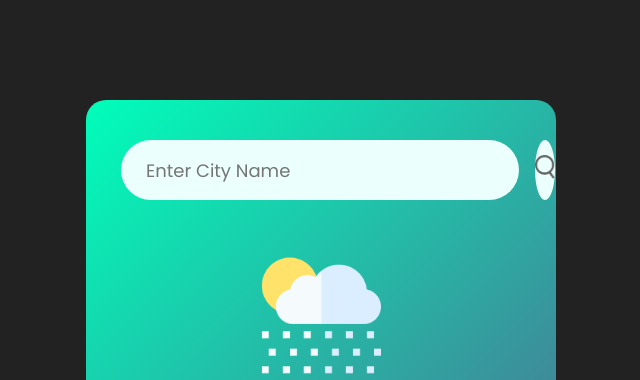
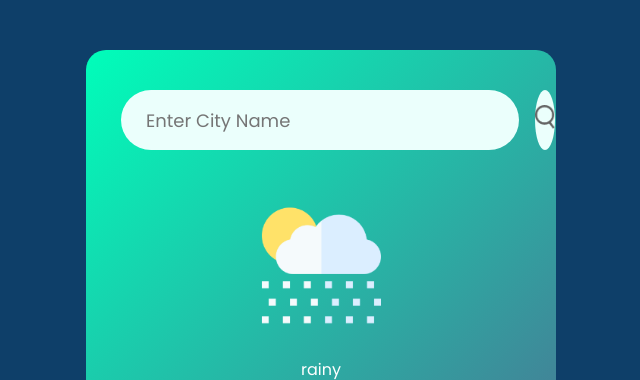
Before and after one commit to alisteralex/task4, a plain HTML site: page index.html in a window 1280 px wide. Shown: the top 380 px of the page, without its empty margins (319-959 px from the left). Drawn offline with Linux system fonts and the light colour scheme.

Commit message:
minor changes

```diff
--- a/index.html
+++ b/index.html
@@ -16,6 +16,7 @@
 
             <div class="weather">
                 <img src="./images/rain.png" alt="" class="weather-icon">
+                <p class="condition">rainy</p>
                 <h1 class="temp"> 22°C</h1>
                 <h2 class="city">Calangute</h2>
                 <div class="details">
--- a/script.js
+++ b/script.js
@@ -10,9 +10,10 @@ const checkWeather = async (city) =>{
     console.log(data);
 
     document.querySelector('.city').innerHTML = data.name;
-    document.querySelector('.temp').innerHTML = data.main.temp + "°C";
+    document.querySelector('.temp').innerHTML = Math.floor(data.main.temp) + "°C";
     document.querySelector('.humidity').innerHTML = data.main.humidity + "%";
     document.querySelector('.wind').innerHTML = data.wind.speed + "kmph";
+    document.querySelector('.condition').innerHTML = data.weather[0].description;
 
     if(data.weather[0].main=="Clouds"){
         weatherIcon.src="./images/clouds.png";
--- a/style.css
+++ b/style.css
@@ -7,7 +7,7 @@
 }
 
 body{
-    background-color: #222;
+    background-color: #0e3f69;
 }
 
 .card{
@@ -15,7 +15,7 @@ body{
     width: 470px;
     background: linear-gradient(135deg, #00feba, #5b548a);
     color:#fff;
-    margin: 100px auto 0;
+    margin: 50px auto 50px;
     border-radius: 20px;
     padding: 40px 35px;
     text-align: center;
```
